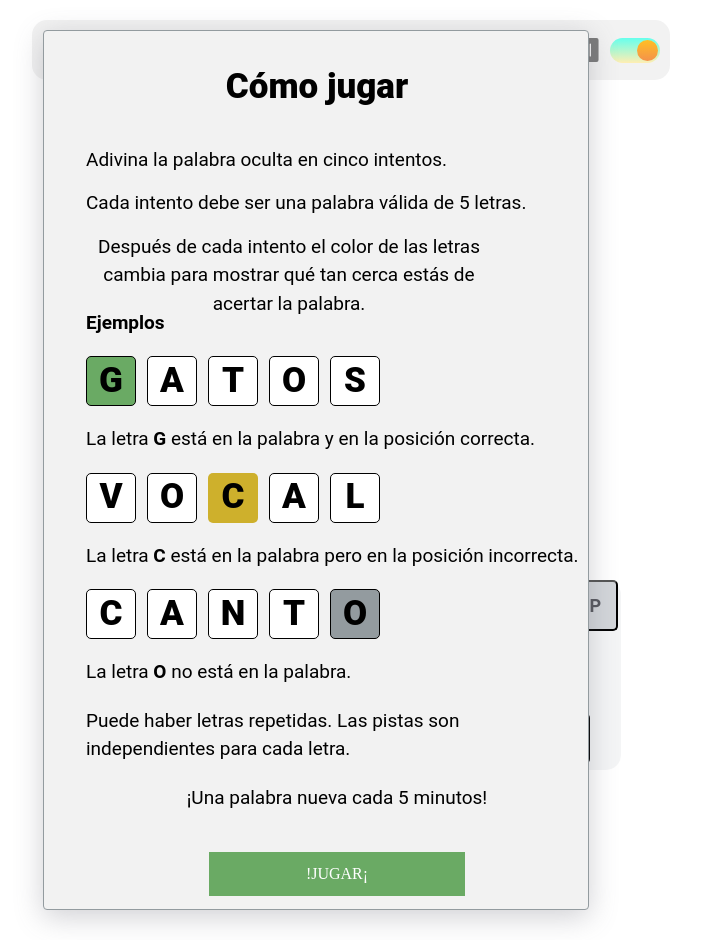
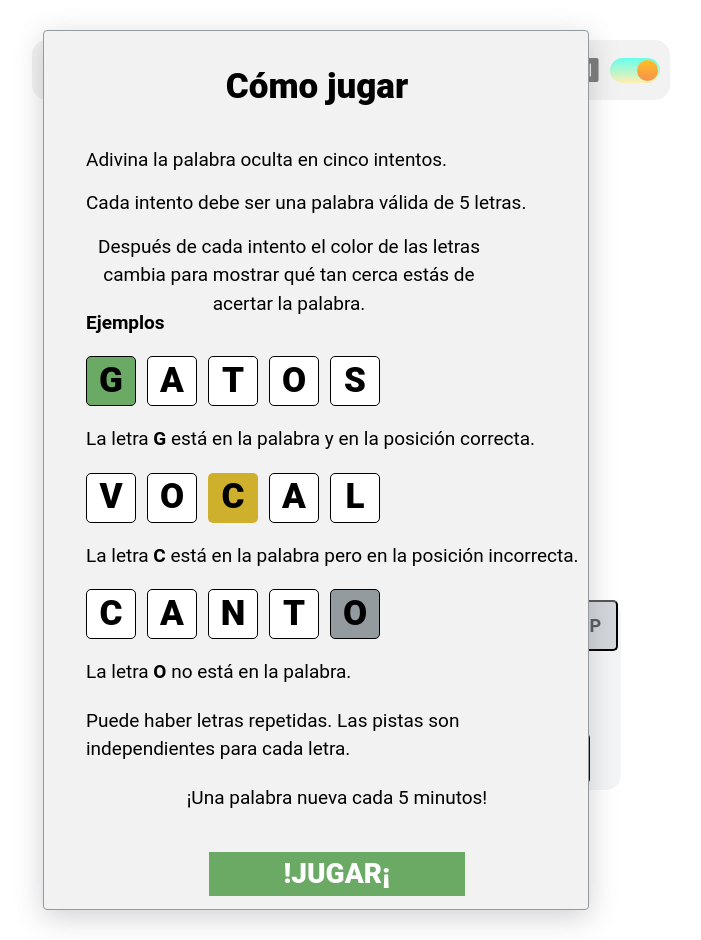
Before and after one commit to mangelpt/wordle, a React (Vite) app: page / in a window 1280 px wide. Shown: the whole page, without its empty margins (289-990 px from the left). Built offline with nearby package versions, Linux system fonts and the light colour scheme.

Commit message:
added dark theme

```diff
--- a/src/Worlde/Components/Keyboard/styled.ts
+++ b/src/Worlde/Components/Keyboard/styled.ts
@@ -1,15 +1,15 @@
 import styled from "styled-components";
 
-export const Container = styled.div`
+export const Container = styled.div <{ theme: "light" | "dark" }>`
   width: 540px;
   height: 190px;
   border-radius: 15px;
-  background: rgba(218, 220, 224, 0.30);
+  background-color: rgba(218, 220, 224, 0.30);
   display: flex;
   flex-wrap: wrap;
   gap: 10px;
   margin: auto;
-
+  background-color: ${({theme}) => theme==="dark" && "rgba(218, 220, 224, 0.03)"};
 `;
 
 export const ButtonCustom = styled.button`
--- a/src/Worlde/Components/header/index.tsx
+++ b/src/Worlde/Components/header/index.tsx
@@ -6,11 +6,12 @@ import {UserPreferencesContext} from "../../context/userPreferencesContext.ts";
 
 interface headerProps {
     handleModal: React.Dispatch<React.SetStateAction<boolean>>
+    handleModalStats: React.Dispatch<React.SetStateAction<boolean>>
 }
 
-export const Header = ({handleModal}: headerProps) => {
+export const Header = ({handleModal, handleModalStats}: headerProps) => {
     const [isToggled, setIsToggled] = useState(true);
-    const {ThemeContextType, setUserTheme} = useContext(UserPreferencesContext)
+    const {setUserTheme,ThemeContextType} = useContext(UserPreferencesContext)
 
     useEffect(() => {
         if (isToggled) {
@@ -20,18 +21,18 @@ export const Header = ({handleModal}: headerProps) => {
         }
     }, [isToggled])
 
-    console.log(ThemeContextType)
 
     const onclickHandler = () => {
         handleModal(true)
     }
-    return <Container>
+
+    return <Container theme={ThemeContextType}>
         <CustomButton onClick={onclickHandler}>
             <QuestionIcon/>
         </CustomButton>
-        <Title>WORDLE</Title>
+        <Title theme={ThemeContextType}>WORDLE</Title>
         <ButtonsContainer>
-            <CustomButton>
+            <CustomButton onClick={() => handleModalStats(true)}>
                 <ChartIcon/>
             </CustomButton>
             <SwitchContainer>
--- a/src/Worlde/Components/header/styled.ts
+++ b/src/Worlde/Components/header/styled.ts
@@ -1,11 +1,12 @@
 import styled from "styled-components";
 
-export const Container = styled.div`
+export const Container = styled.div <{ theme: "light" | "dark" }>`
   display: flex;
   align-items: center;
   justify-content: space-between;
   border-radius: 15px;
-  background: var(--background1);
+  background-color: var(--background1);
+  background-color: ${({theme}) => theme==="dark" && "rgba(218, 220, 224, 0.03)"};
   padding: 0 10px;
 `;
 
@@ -19,8 +20,9 @@ export const CustomButton = styled.button`
   }
 `;
 
-export const Title = styled.span`
+export const Title = styled.span <{ theme: "light" | "dark" }>`
   color: #202537;
+  color: ${({theme}) => theme === "dark" && "var(--white)"};
   text-align: center;
   font-size: 40px;
   font-family: Roboto;
--- a/src/Worlde/Views/game/index.tsx
+++ b/src/Worlde/Views/game/index.tsx
@@ -2,9 +2,11 @@ import {Keyboard} from "../../Components/Keyboard";
 import {Container, GameContainer} from "./styled.ts";
 import {Header} from "../../Components/header";
 import {Grid} from "../../Components/grid";
-import {useState} from "react";
+import {useContext, useState} from "react";
 import {createPortal} from "react-dom";
 import {Instructions} from "../instructions";
+import {Stats} from "../stats";
+import {UserPreferencesContext} from "../../context/userPreferencesContext.ts";
 
 export const Game = () => {
     let userFirstTime: boolean;
@@ -14,17 +16,16 @@ export const Game = () => {
         userFirstTime = false
     }
     const [showModalInstructions, setModalInstructions] = useState(userFirstTime);
+    const [showModalStats, setModalStats] = useState(false);
+   const {ThemeContextType} = useContext(UserPreferencesContext)
 
-
-    console.log("isFirstLogin", userFirstTime)
-    console.log("showModalInstructions", showModalInstructions)
-
-    return (<Container>
+    return (<Container theme={ThemeContextType}>
         <GameContainer>
-            <Header handleModal={setModalInstructions}/>
+            <Header handleModal={setModalInstructions} handleModalStats={setModalStats}/>
             < Grid/>
             <Keyboard/>
         </GameContainer>
+        {showModalStats && createPortal(<Stats handleShowModalStats={setModalStats}/>, document.body)}
         {(showModalInstructions || userFirstTime) && createPortal(<Instructions
             handleShowModal={setModalInstructions}/>, document.body)}
     </Container>)
--- a/src/Worlde/Views/game/styled.ts
+++ b/src/Worlde/Views/game/styled.ts
@@ -1,8 +1,10 @@
 import styled from "styled-components";
 
-export const Container = styled.section`
+export const Container = styled.section<{ theme: "light" | "dark" }>`
   width: 100%;
-  height: 100%;
+  height: 100vh;
+  padding: 20px;
+  background-color: ${({theme}) => theme === "dark" && "var(--background2)"};
 `;
 
 export const GameContainer = styled.div`
--- a/src/Worlde/Views/instructions/index.tsx
+++ b/src/Worlde/Views/instructions/index.tsx
@@ -8,33 +8,35 @@ import {
     WordingContainer
 } from "./styled.ts";
 import {WordsCard} from "../../Components/wordsCard";
+import React, {useContext} from "react";
+import {UserPreferencesContext} from "../../context/userPreferencesContext.ts";
 
 interface InstructionsProps {
     handleShowModal: React.Dispatch<React.SetStateAction<boolean>>
 }
 
 export const Instructions = ({handleShowModal}: InstructionsProps) => {
-
+    const {ThemeContextType} = useContext(UserPreferencesContext)
     const onClickHandler = () => {
         handleShowModal(false);
         localStorage.setItem("isUserFirstLogin", "false")
     }
 
-    return (<Container>
-        <Title>Cómo jugar</Title>
-        <DescriptionContainer>
-            <Wording>
+    return (<Container theme={ThemeContextType}>
+        <Title theme={ThemeContextType}>Cómo jugar</Title>
+        <DescriptionContainer theme={ThemeContextType}>
+            <Wording theme={ThemeContextType}>
                 Adivina la palabra oculta en cinco intentos.
             </Wording>
-            <Wording>
+            <Wording theme={ThemeContextType}>
                 Cada intento debe ser una palabra válida de 5 letras.
             </Wording>
-            <Wording>
+            <Wording theme={ThemeContextType}>
                 Después de cada intento el color de las letras cambia para mostrar qué tan cerca estás de acertar la
                 palabra.
             </Wording>
         </DescriptionContainer>
-        <Wording bold={true} fontSize={"19px"}>
+        <Wording bold={true} fontSize={"19px"} theme={ThemeContextType}>
             Ejemplos
         </Wording>
         <WordCardContainer>
@@ -44,7 +46,7 @@ export const Instructions = ({handleShowModal}: InstructionsProps) => {
             <WordsCard border={true}>O</WordsCard>
             <WordsCard border={true}>S</WordsCard>
         </WordCardContainer>
-        <Wording>
+        <Wording theme={ThemeContextType}>
             La letra <b>G</b> está en la palabra y en la posición correcta.
         </Wording>
         <WordCardContainer>
@@ -54,7 +56,7 @@ export const Instructions = ({handleShowModal}: InstructionsProps) => {
             <WordsCard border={true}>A</WordsCard>
             <WordsCard border={true}>L</WordsCard>
         </WordCardContainer>
-        <Wording>
+        <Wording theme={ThemeContextType}>
             La letra <b>C</b> está en la palabra pero en la posición incorrecta.
         </Wording>
         <WordCardContainer>
@@ -64,17 +66,17 @@ export const Instructions = ({handleShowModal}: InstructionsProps) => {
             <WordsCard border={true}>T</WordsCard>
             <WordsCard border={true} empty={true}>O</WordsCard>
         </WordCardContainer>
-        <Wording>
+        <Wording theme={ThemeContextType}>
             La letra <b>O</b> no está en la palabra.
         </Wording>
         <WordingContainer>
-            <Wording>
+            <Wording theme={ThemeContextType}>
                 Puede haber letras repetidas.
                 Las pistas son independientes para cada letra.
             </Wording>
         </WordingContainer>
         <WordingContainer>
-            <Wording>
+            <Wording theme={ThemeContextType}>
                 ¡Una palabra nueva cada 5 minutos!
             </Wording>
         </WordingContainer>
--- a/src/Worlde/Views/instructions/styled.ts
+++ b/src/Worlde/Views/instructions/styled.ts
@@ -4,9 +4,10 @@ interface Props {
     uppercase?: boolean
     bold?: boolean
     fontSize?: string
+    theme?: "light" | "dark"
 }
 
-export const Container = styled.div`
+export const Container = styled.div<{ theme: "light" | "dark" }>`
   width: 546px;
   height: 880px;
   background-color: var(--background1);
@@ -19,10 +20,12 @@ export const Container = styled.div`
   top: 10px;
   left: calc(40% - 180px);
   bottom: 70px;
+  background-color: ${({theme}) => theme==="dark" && "#262B3C"};
 `;
 
 export const Wording = styled.span<Props>`
   color: var(--black);
+  color: ${({theme}) => theme==="dark" && "var(--white)"};
   text-align: center;
   font-size: 19px;
   font-family: Roboto;
@@ -59,6 +62,7 @@ export const Title = styled.span`
   justify-content: center;
   margin-right: 40px;
   padding-top: 30px;
+  color: ${({theme}) => theme==="dark" && "var(--white)"};
 `;
 
 export const WordingContainer = styled.div`
@@ -82,6 +86,10 @@ export const Button = styled.button`
  outline: none;
   border: none;
   color: var(--white);
+  text-align: center;
+  font-size: 28px;
+  font-family: Roboto;
+  font-weight: 800;
   &:hover{
     background-color: forestgreen;
   }
--- /dev/null
+++ b/src/Worlde/Views/stats/index.tsx
@@ -0,0 +1,52 @@
+import {
+    Container,
+    Title,
+    ExpectedWord,
+    ExpectedNextWordContainer,
+    NextWordContainer,
+    PlaysContainer,
+    PlaysWinsTitle,
+    PlaysWinsNumber,
+    ButtonAccept,
+    Plays,
+    Wins,
+    NextWord,
+    RemainingTime
+} from "./styled.ts";
+import React, {useContext} from "react";
+import {UserPreferencesContext} from "../../context/userPreferencesContext.ts";
+
+interface InstructionsProps {
+    handleShowModalStats: React.Dispatch<React.SetStateAction<boolean>>
+}
+
+export const Stats = ({handleShowModalStats}: InstructionsProps) => {
+    const {ThemeContextType} = useContext(UserPreferencesContext)
+    const handleOnClick = () => {
+        handleShowModalStats(false)
+    }
+    return <Container theme={ThemeContextType}>
+        <Title theme={ThemeContextType}>Estadísticas</Title>
+        <PlaysContainer theme={ThemeContextType}>
+            <Plays>
+                <PlaysWinsNumber theme={ThemeContextType}>8</PlaysWinsNumber>
+                <PlaysWinsTitle theme={ThemeContextType}>Jugadas</PlaysWinsTitle>
+            </Plays>
+            <Wins>
+                <PlaysWinsNumber theme={ThemeContextType}>2</PlaysWinsNumber>
+                <PlaysWinsTitle theme={ThemeContextType}>Victorias</PlaysWinsTitle>
+            </Wins>
+        </PlaysContainer>
+        <ExpectedNextWordContainer>
+            <ExpectedWord theme={ThemeContextType}>La palabra era:
+                <span>PERRO</span>
+            </ExpectedWord>
+            <NextWordContainer>
+                <NextWord theme={ThemeContextType}>SIGUIENTE PALABRA</NextWord>
+                <RemainingTime theme={ThemeContextType}>04:10</RemainingTime>
+            </NextWordContainer>
+        </ExpectedNextWordContainer>
+
+        <ButtonAccept onClick={handleOnClick}>Aceptar</ButtonAccept>
+    </Container>
+}
--- /dev/null
+++ b/src/Worlde/Views/stats/styled.ts
@@ -0,0 +1,120 @@
+import styled from "styled-components";
+
+export const Container = styled.div <{ theme: "light" | "dark" }>`
+  width: 446px;
+  height: 480px;
+  border: 1px solid var(--gray);
+  border-radius: 4px;
+  box-shadow: rgba(100, 100, 111, 0.3) 0px 7px 29px 0px;
+  position: absolute;
+  top: 180px;
+  left: calc(50% - 180px);
+  bottom: 20px;
+  background-color: var(--background1);
+  background-color: ${({theme}) => theme==="dark" && "#262B3C"};
+  display: flex;
+  flex-direction: column;
+  align-items: center;
+  justify-content: space-around;
+`;
+
+export const Title = styled.span<{ theme: "light" | "dark" }>`
+  color: #000;
+  text-align: center;
+  font-size: 35px;
+  font-family: Roboto;
+  font-weight: 800;
+  color: ${({theme}) => theme==="dark" && "var(--white)"};
+`;
+
+export const PlaysContainer = styled.section<{ theme: "light" | "dark" }>`
+  display: flex;
+  justify-content: space-between;
+  width: 70%;
+  color: ${({theme}) => theme==="dark" && "var(--white)"};
+`;
+
+
+export const Plays = styled.div`
+  display: flex;
+  flex-direction: column;
+`;
+export const Wins = styled.div`
+  display: flex;
+  flex-direction: column;
+`;
+
+export const PlaysWinsTitle = styled.div<{ theme: "light" | "dark" }>`
+  color: #000;
+  text-align: center;
+  font-size: 21px;
+  font-family: Roboto;
+  color: ${({theme}) => theme==="dark" && "var(--white)"};
+`;
+
+export const PlaysWinsNumber = styled.span<{ theme: "light" | "dark" }>`
+  color: #000;
+  text-align: center;
+  font-size: 35px;
+  font-family: Roboto;
+  font-weight: 800;
+  color: ${({theme}) => theme==="dark" && "var(--white)"};
+`
+
+export const ExpectedNextWordContainer = styled.div<{ theme: "light" | "dark" }>`
+  display: flex;
+  flex-direction: column;
+  gap: 15px;
+  color: ${({theme}) => theme==="dark" && "var(--white)"};
+`;
+
+export const ExpectedWord = styled.div<{ theme: "light" | "dark" }>`
+  color: var(--black);
+  font-size: 19px;
+  font-family: Roboto;
+  color: ${({theme}) => theme==="dark" && "var(--white)"};
+  span {
+    font-weight: 800;
+    text-transform: uppercase;
+  }
+`;
+
+
+export const NextWord = styled.span<{ theme: "light" | "dark" }>`
+  color: #000;
+  font-size: 19px;
+  font-family: Roboto;
+  text-transform: uppercase;
+  color: ${({theme}) => theme==="dark" && "var(--white)"};
+`;
+
+export const RemainingTime = styled.span<{ theme: "light" | "dark" }>`
+  color: #000;
+  font-size: 24px;
+  font-family: Roboto;
+  font-weight: 700;
+  align-self: center;
+  color: ${({theme}) => theme==="dark" && "var(--white)"};
+`;
+export const NextWordContainer = styled.span`
+  display: flex;
+  flex-direction: column;
+`;
+export const ButtonAccept = styled.button`
+  display: flex;
+  width: 256px;
+  height: 44px;
+  background-color: var(--green);
+  color: var(--white);
+  text-align: center;
+  font-size: 28px;
+  font-family: Roboto;
+  font-weight: 800;
+  border: none;
+  justify-content: center;
+  border-radius: 4px;
+
+  &:hover {
+    background-color: #599a45;
+  }
+`;
--- a/src/Worlde/index.tsx
+++ b/src/Worlde/index.tsx
@@ -1,10 +1,6 @@
 import {Route, Routes,} from "react-router-dom";
 import {Game} from "./Views/game";
 import {GameRoute} from "../routes/gameRoute.tsx";
-
-
-
-
 
 export const WorldLayout = () => {
     return(
--- a/src/index.css
+++ b/src/index.css
@@ -4,5 +4,6 @@
     --gray: #939B9F;
     --white: #FFFFFF;
     --background1: #f2f2f2;
-    --black: #000
+    --black: #000;
+    --background2: #262B3C;
 }
```
Also changed, not shown: src/Worlde/Components/Keyboard/index.tsx (+5 -2 lines).
